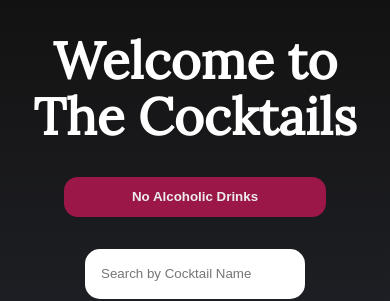
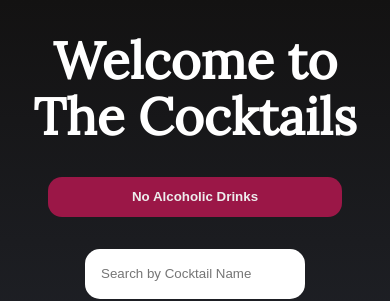
Before and after one commit to ScarlethS/thecocktaildb-app, a React (Vite) app: page / in a window 390 px wide. Shown: the top 301 px of the page. Built offline with nearby package versions, Linux system fonts and the light colour scheme; no server answers.

Commit message:
Featured: Updated responsive mobile view

```diff
--- a/src/App.css
+++ b/src/App.css
@@ -4,33 +4,6 @@
   padding: 2rem;
   text-align: center;
 }
-
-/* .logo {
-  height: 6em;
-  padding: 1.5em;
-  will-change: filter;
-}
-.logo:hover {
-  filter: drop-shadow(0 0 2em #646cffaa);
-}
-.logo.react:hover {
-  filter: drop-shadow(0 0 2em #61dafbaa);
-}
-
-@keyframes logo-spin {
-  from {
-    transform: rotate(0deg);
-  }
-  to {
-    transform: rotate(360deg);
-  }
-}
-
-@media (prefers-reduced-motion: no-preference) {
-  a:nth-of-type(2) .logo {
-    animation: logo-spin infinite 20s linear;
-  }
-} */
 
 .card {
   padding: 2em;
@@ -57,7 +30,3 @@
     font-weight: 600;
     box-shadow: 2px 2px 6px 2px #7c7a7a;
 }
-
-.container-button{
-  padding: 2em;
-}
--- a/src/components/DrinksCardsStyle.css
+++ b/src/components/DrinksCardsStyle.css
@@ -44,6 +44,7 @@
     display: flex;
     justify-content: center;
     align-items: center;
+    padding: 2em 1em;
 }
 
 @media (min-width: 768px){
--- a/src/index.css
+++ b/src/index.css
@@ -4,25 +4,14 @@
   line-height: 24px;
   font-weight: 400;
   color: rgba(255, 255, 255);
-  /* color-scheme: light dark;
+  color-scheme: light dark;
 
-  background-color: #242424;
-
-  font-synthesis: none;
-  text-rendering: optimizeLegibility;
-  -webkit-font-smoothing: antialiased;
-  -moz-osx-font-smoothing: grayscale;
-  -webkit-text-size-adjust: 100%; */
 }
 
 
 body {
   margin: 0;
-  /* display: flex;
-  place-items: center;
-  min-width: 315px; */
   min-height: 100vh;
-  /* background-image: linear-gradient(180deg, #131212, #2f3543); */
   background: linear-gradient(180deg, #131212 0%, #2f3543 100%);
 }
 
```
